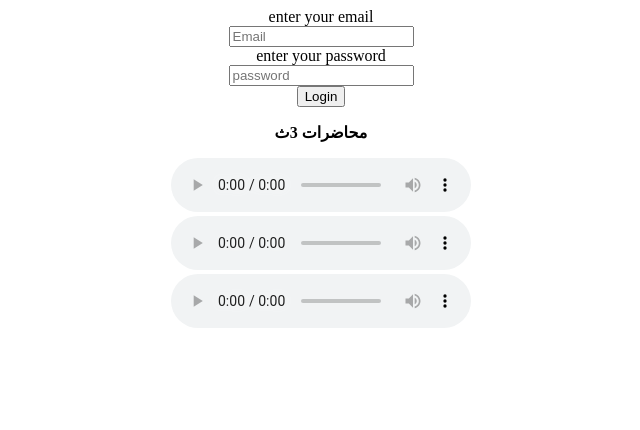
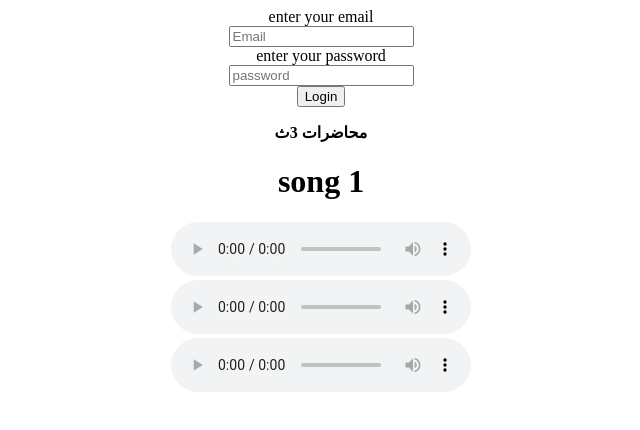
Before and after one commit to khaledsakr2021-design/khaled-sakr, a plain HTML site: page index.html in a window 1280 px wide. Shown: the whole page, without its empty margins (319-959 px from the left). Drawn offline with Linux system fonts and the light colour scheme.

Commit message:
Update index.html

```diff
--- a/index.html
+++ b/index.html
@@ -19,8 +19,10 @@
 <button>Login</button>
 <br>
 <p><b>محاضرات 3ث</b></p>
+<h1>song 1</h1>
 <audio controls source src = "match strike.wav"type = "audio/wav"></audio>
         <br>
+
 <audio controls source src = "Impact 2.mp3"type = "audio/mp3"></audio>
         <br>
 <audio controls source src = "Impact 1.mp3"type = "audio/mp3"></audio>
```
